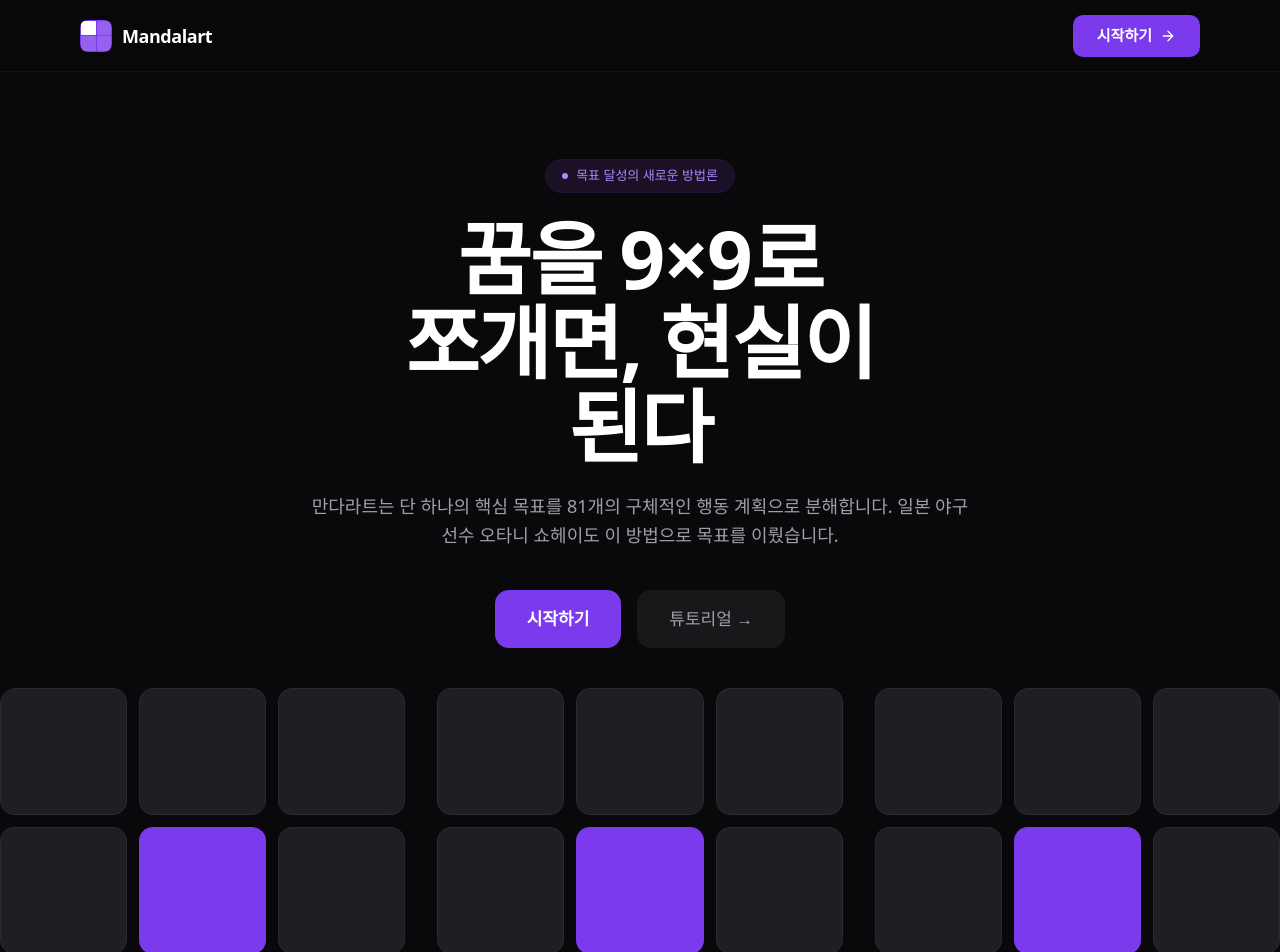
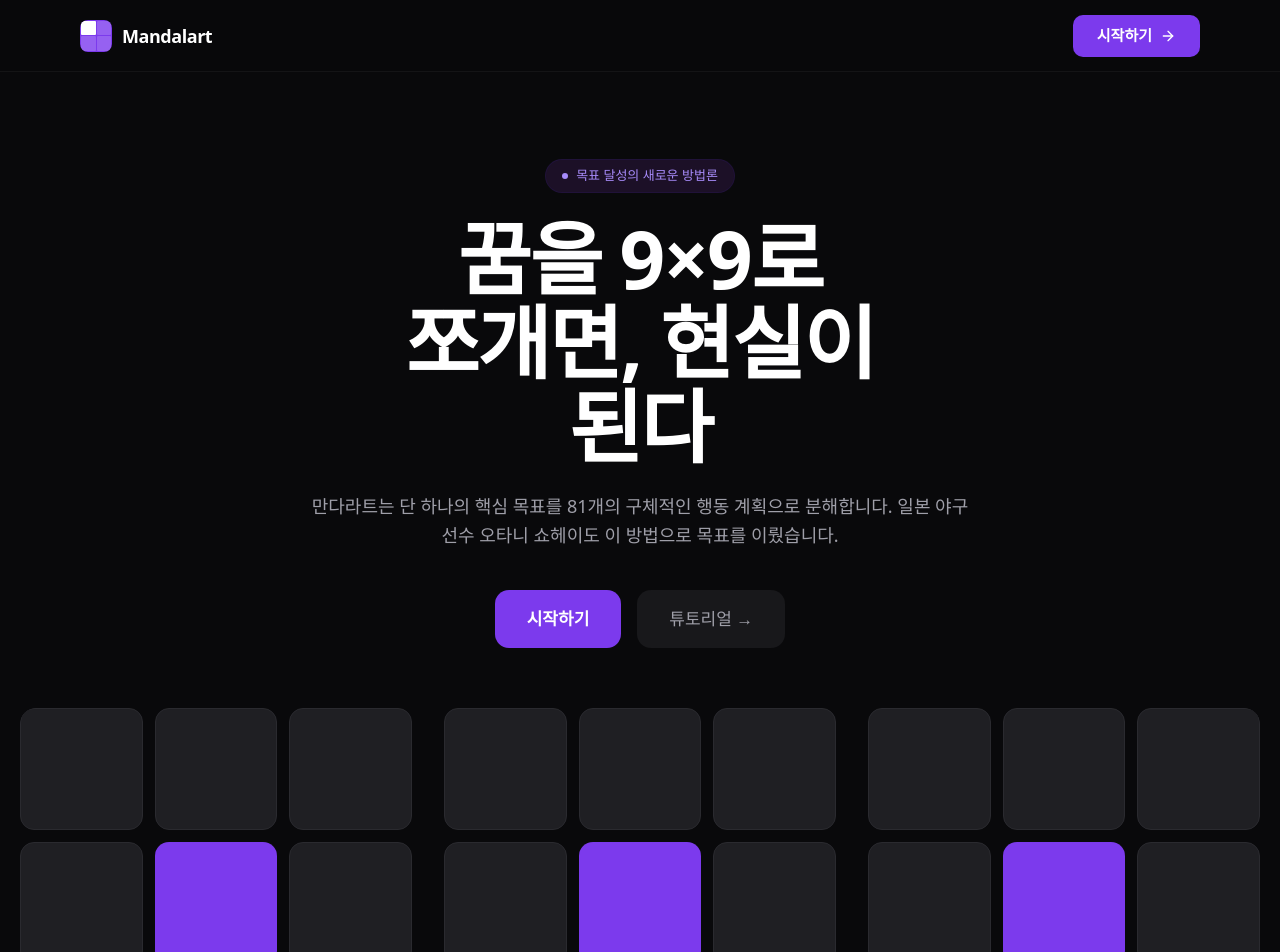
Before and after one commit to tnghgks/mandalart, a Next.js app: page /landing in a window 1280 px wide. Shown: the top 952 px of the page. Built offline with nearby package versions, Linux system fonts and the light colour scheme.

Commit message:
feat add manalart auto close up feature

```diff
--- a/src/app/landing/LadingClient.tsx
+++ b/src/app/landing/LadingClient.tsx
@@ -86,7 +86,7 @@ export default function LadingClient() {
       </div>
 
       {/* Mandalart */}
-      <div className="mt-10 flex h-full w-full items-center justify-center">
+      <div className="mt-10 flex w-full items-center justify-center p-5">
         <Mandalart />
       </div>
 
--- a/src/components/Mandalart.tsx
+++ b/src/components/Mandalart.tsx
@@ -6,6 +6,7 @@ import useLocalStorage from "@/lib/hooks/useLocalStorage";
 import { cn } from "@/lib/utils";
 
 export default function Mandalart() {
+  const [activeGrid, setActiveGrid] = useState<number | null>(null);
   const { getItem, setItem } = useLocalStorage();
 
   const [data, setData] = useState<string[]>(() => {
@@ -25,35 +26,57 @@ export default function Mandalart() {
   };
 
   return (
-    <Grid className="w-full max-w-7xl gap-8 overflow-hidden rounded-2xl">
-      {Array.from({ length: 9 }).map((_, grid_index) => (
+    <>
+      <Grid className="max-w-7xl gap-8 overflow-hidden rounded-2xl">
+        {Array.from({ length: 9 }).map((_, grid_index) => {
+          const isActive = grid_index === activeGrid;
+
+          return (
             <Grid
               id={`Mandalart-grid-${grid_index}`}
               key={grid_index}
-          className="h-full w-full gap-3"
+              onClick={() => setActiveGrid(grid_index)}
+              className={cn(
+                "gap-3 transition-all duration-300 ease-in-out",
+                isActive &&
+                  `absolute inset-0 z-50 m-auto h-[80vmin] w-[80vmin] scale-100 opacity-100`,
+                activeGrid !== null &&
+                  !isActive &&
+                  "pointer-events-none scale-95 opacity-0",
+              )}
             >
               {Array.from({ length: 9 }).map((_, cell_index) => {
                 const globalIndex = grid_index * 9 + cell_index;
 
                 return (
                   <div
+                    id={`Mandalart-cell-${grid_index}-${cell_index}`}
                     key={cell_index}
                     className={cn(
-                  "flex aspect-square resize-none items-center overflow-hidden rounded-xl border border-[#2A2A2F] bg-[#1F1F23] p-3.5 text-sm text-white transition-all duration-200 ease-in outline-none hover:border-[#3A3A40] focus:border-[#7C3AED]",
+                      "group flex aspect-square items-center overflow-hidden rounded-xl border border-[#2A2A2F] bg-[#1F1F23] p-3.5 text-sm text-white transition-all duration-200 ease-in focus-within:border-[#7C3AED] hover:border-[#3A3A40]",
                       cell_index === 4 && "border-0 bg-[#7C3AED] font-semibold",
                     )}
                   >
                     <textarea
-                  id={`Mandalart-cell-${grid_index}-${cell_index}`}
                       value={data[globalIndex]}
-                  onChange={(e) => handleUpdate(globalIndex, e.target.value)}
+                      onChange={(e) =>
+                        handleUpdate(globalIndex, e.target.value)
+                      }
                       className="w-full resize-none overflow-hidden border-0 bg-transparent pt-[40%] pb-[40%] text-center outline-none"
                     />
                   </div>
                 );
               })}
             </Grid>
-      ))}
+          );
+        })}
+        {activeGrid !== null && (
+          <div
+            onClick={() => setActiveGrid(null)}
+            className="fixed inset-0 z-40 bg-black/60 backdrop-blur-sm"
+          />
+        )}
       </Grid>
+    </>
   );
 }
```
Lines whose indentation alone changed are shown as unchanged.
